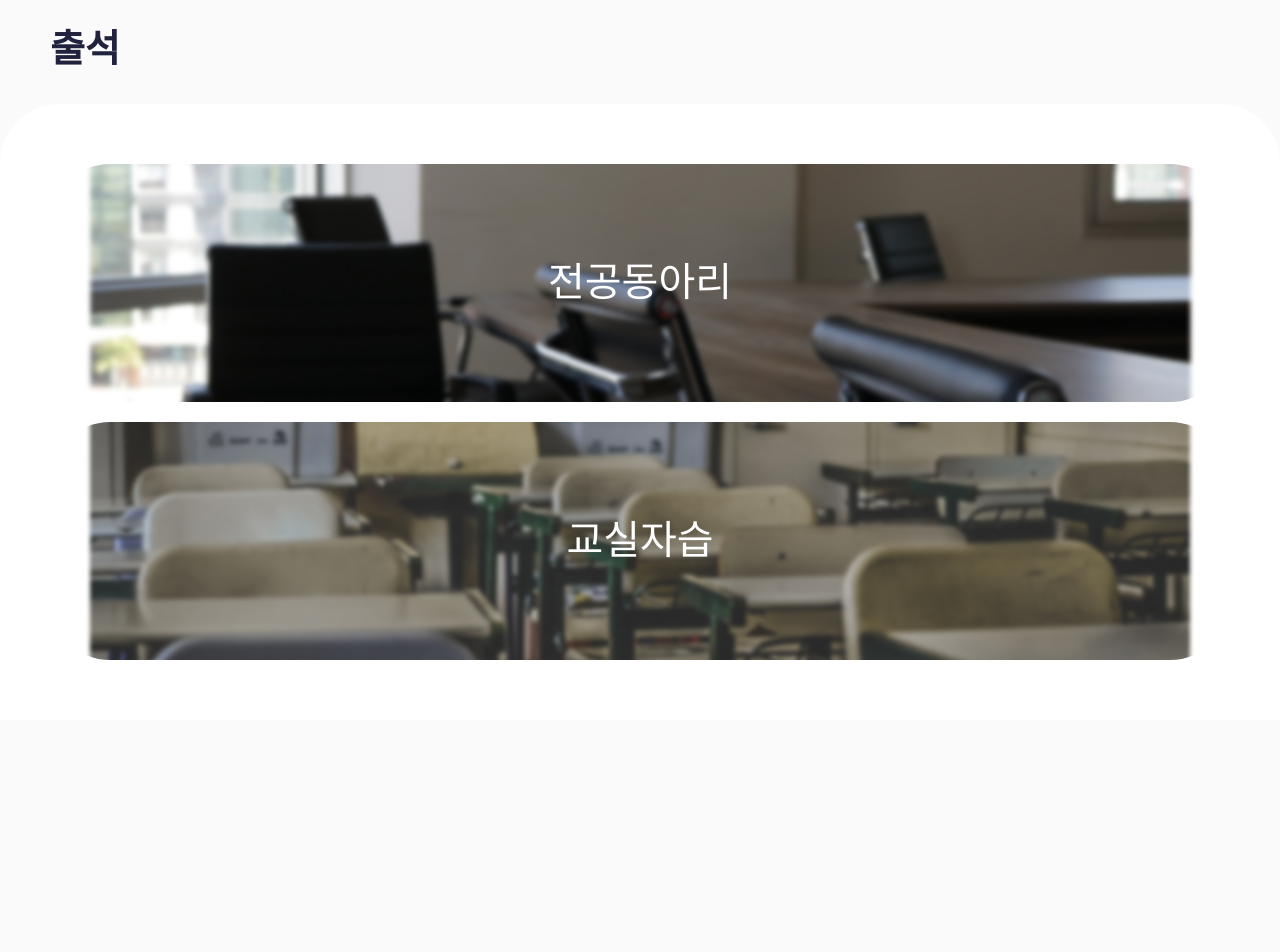
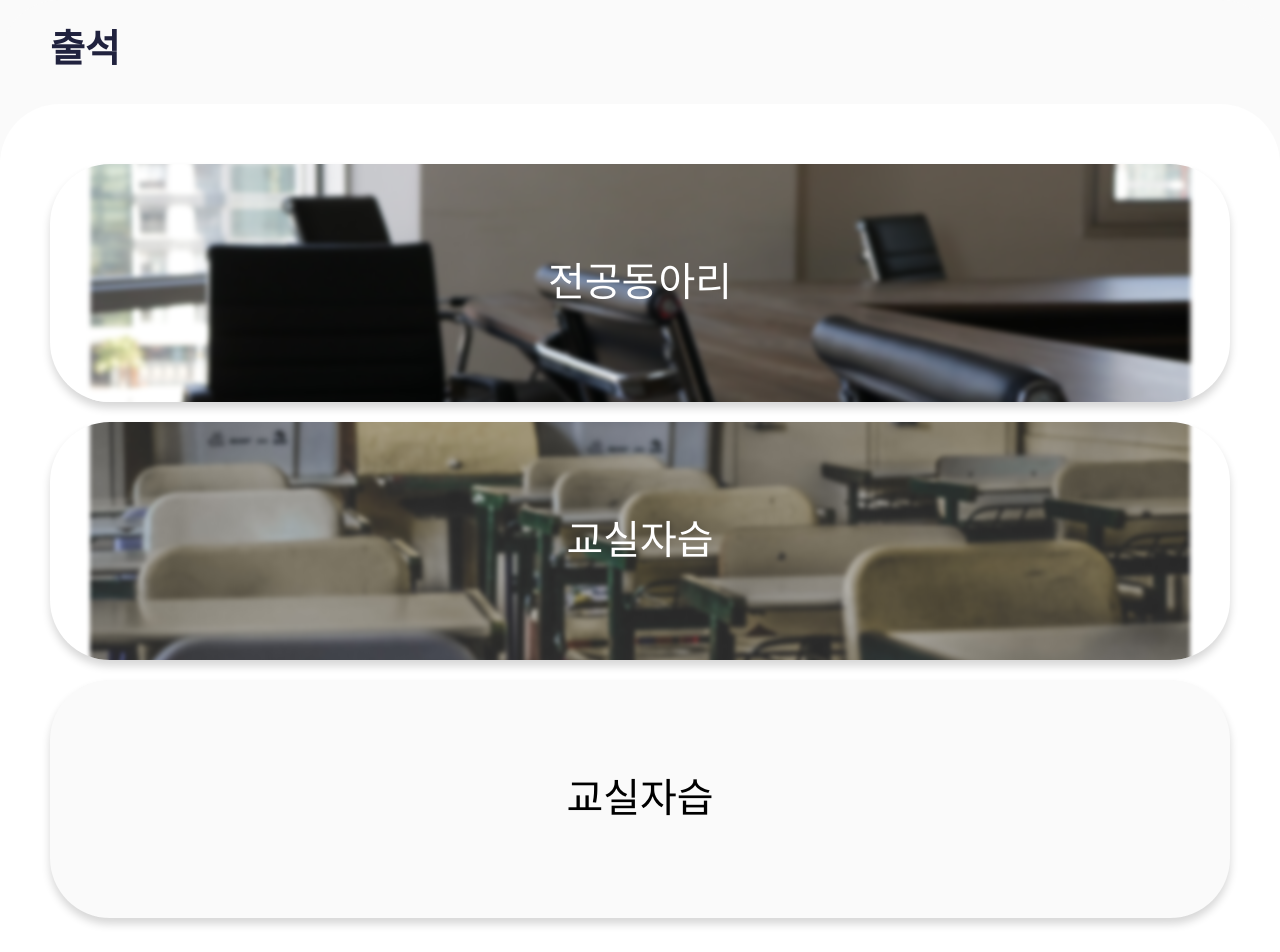
Before and after one commit to DSM-PICK/pick-client, a React app: page /attendance in a window 1280 px wide. Shown: the top 952 px of the page. Before the commit the page ends 800 px from the top, so only its background shows below. Built offline with nearby package versions, Linux system fonts and the light colour scheme.

Commit message:
[FIX] <Attendance.js> 컴포넌트의 재사용성 증가

```diff
--- a/src/Routing.js
+++ b/src/Routing.js
@@ -8,7 +8,7 @@ const Routing = () => {
 		<Switch>
 			<Route exact path="/schedule" component={ScheduleContainer} />
 
-			<Route exact path="/attendance" component={AttendanceContainer} />
+			<Route path="/attendance" component={AttendanceContainer} />
 			{/* 404PAGE <Route component={NotFound} /> */}
 		</Switch>
 	);
--- a/src/component/Attendance/Attendance.js
+++ b/src/component/Attendance/Attendance.js
@@ -1,13 +1,31 @@
-import React from 'react';
+import React, { useState } from 'react';
 import * as S from './styles';
 import AttendanceHeader from './header/AttedanceHeader';
 import AttendanceBody from './body/AttendanceBody';
 
 const Attendance = () => {
+	const [anchorItems, setAnchorItems] = useState([
+		{
+			text: '전공동아리',
+			imgLink: 'src/asset/attendanceClubPng.png',
+			link: '/attendance/club',
+		},
+		{
+			text: '교실자습',
+			imgLink: 'src/asset/attendanceClassPng.png',
+			link: '/attendance/class',
+		},
+		{
+			text: '교실자습',
+			imgLink: '',
+			link: '',
+		},
+	]);
+
 	return (
 		<S.Container>
-			<AttendanceHeader />
-			<AttendanceBody />
+			<AttendanceHeader text="출석" />
+			<AttendanceBody anchorItems={anchorItems} />
 		</S.Container>
 	);
 };
--- a/src/component/Attendance/body/AttendanceBody.js
+++ b/src/component/Attendance/body/AttendanceBody.js
@@ -2,19 +2,8 @@ import React, { useState } from 'react';
 import * as S from './styles';
 import AttendanceAnchor from './anchor/AttendanceAnchor';
 
-const AttendanceBody = () => {
-	const [anchorItems, setAnchorItems] = useState([
-		{
-			text: '전공동아리',
-			imgLink: 'src/asset/attendanceClubPng.png',
-			link: '/attendance/club',
-		},
-		{
-			text: '교실자습',
-			imgLink: 'src/asset/attendanceClassPng.png',
-			link: '/attendance/class',
-		},
-	]);
+const AttendanceBody = (props) => {
+	const { anchorItems } = props;
 
 	return (
 		<S.Container>
--- a/src/component/Attendance/body/anchor/styles.js
+++ b/src/component/Attendance/body/anchor/styles.js
@@ -5,10 +5,13 @@ export const Container = styled.div`
 	width: 100%;
 	height: 238px;
 	margin: 10px 0;
-	background: url(${(props) => props.url}) no-repeat center;
+	background: ${(props) =>
+			props.url.length > 1 ? `url(${props.url})` : '#fafafa'}
+		no-repeat center;
+	box-shadow: 0 6px 9px 0 rgba(0, 0, 0, 0.16);
 	font-size: 40px;
 	text-decoration: none;
-	color: white;
+	color: ${(props) => (props.url.length > 1 ? 'white' : 'black')};
 	line-height: 238px;
 	text-align: center;
 	border-radius: 60px;
--- a/src/component/Attendance/header/AttedanceHeader.js
+++ b/src/component/Attendance/header/AttedanceHeader.js
@@ -1,8 +1,9 @@
 import React from 'react';
 import * as S from './styles';
 
-const AttedanceHeader = () => {
-	return <S.Container>출석</S.Container>;
+const AttedanceHeader = (props) => {
+	const { text } = props;
+	return <S.Container>{text}</S.Container>;
 };
 
 export default AttedanceHeader;
```
